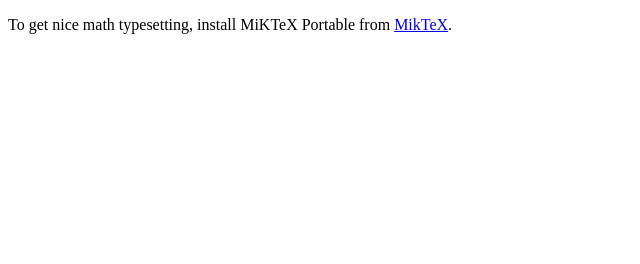
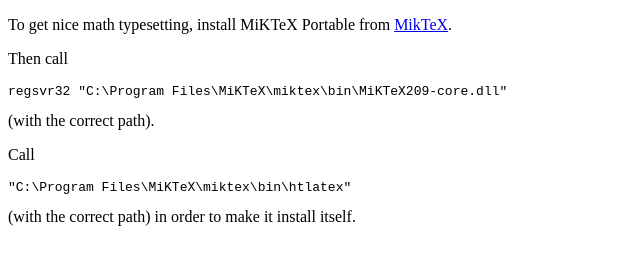
Before and after one commit to daym/5D, a plain HTML site: page doc/installation/WIN32/index.html in a window 1280 px wide. Shown: the whole page, without its empty margins (0-640 px from the left). Drawn offline with Linux system fonts and the light colour scheme.

Commit message:
* add note about MikTex.

```diff
--- a/doc/installation/WIN32/index.html
+++ b/doc/installation/WIN32/index.html
@@ -2,5 +2,7 @@
 <html>
 <body>
 <p>To get nice math typesetting, install MiKTeX Portable from <a href="http://miktex.org/portable/about">MikTeX</a>.</p>
+<p>Then call <pre>regsvr32 "C:\Program Files\MiKTeX\miktex\bin\MiKTeX209-core.dll"</pre> (with the correct path).</p>
+<p>Call <pre>"C:\Program Files\MiKTeX\miktex\bin\htlatex"</pre> (with the correct path) in order to make it install itself.</p>
 </body>
 </html>
```
